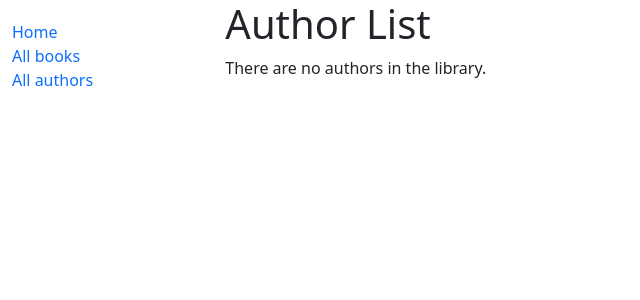
After one commit to mikhailDyoshin/The_Local_Library_website, a Django app: page /catalog/authors/ in a window 1280 px wide. The commit adds this page. Shown: the top 300 px of the page, without its empty margins (0-640 px from the left). Run offline with Django 4.2, Linux system fonts and the light colour scheme; data that the repository does not hold is empty.

Commit message:
Created author_list and author_detail pages.

```diff
--- /dev/null
+++ b/locallibrary/catalog/templates/catalog/author_list.html
@@ -0,0 +1,24 @@
+{% extends "catalog/base_generic.html" %}
+
+
+{% block content %}
+
+    <h1>Author List</h1>
+
+    {% if author_list %}
+        <ul>
+        {% for author in author_list %}
+            <li>
+                <a href="{{ author.get_absolute_url }}">
+                    {{ author.first_name }}
+                    {{ author.last_name }}
+                    ({{ author.date_of_birth }} - {{ author.date_of_death }})
+                </a>
+            </li>
+        {% endfor %}
+        </ul>
+    {% else %}
+        <p>There are no authors in the library.</p>
+    {% endif %}
+
+{% endblock %}
--- a/locallibrary/catalog/templates/catalog/base_generic.html
+++ b/locallibrary/catalog/templates/catalog/base_generic.html
@@ -24,7 +24,7 @@
 
                             <li><a href="{% url 'index' %}">Home</a></li>
                             <li><a href="{% url 'books' %}">All books</a></li>
-                            <li><a href="">All authors</a></li>
+                            <li><a href="{% url 'authors' %}">All authors</a></li>
 
                         </ul>
                     {% endblock %}
--- a/locallibrary/catalog/templates/catalog/book_detail.html
+++ b/locallibrary/catalog/templates/catalog/book_detail.html
@@ -3,7 +3,7 @@
 {% block content %}
     <h1>Title: {{ book.title }}</h1>
 
-    <p><strong>Author:</strong> <a href="">{{ book.author }}</a></p> <!-- author detail link not yet defined -->
+    <p><strong>Author:</strong> <a href="{{ book.author.get_absolute_url }}">{{ book.author }}</a></p> <!-- author detail link not yet defined -->
     <p><strong>Summary:</strong> {{ book.summary }}</p>
     <p><strong>ISBN:</strong> {{ book.isbn }}</p>
     <p><strong>Language:</strong> {{ book.language }}</p>
--- a/locallibrary/catalog/urls.py
+++ b/locallibrary/catalog/urls.py
@@ -5,4 +5,6 @@ urlpatterns = [
     path('', views.index, name='index'),
     path('books/', views.BookListView.as_view(), name="books"),
     path('book/<int:pk>', views.BookDetailView.as_view(), name='book-detail'),
+    path('authors/', views.AuthorListView.as_view(), name='authors'),
+    path('author/<int:pk>', views.AuthorDetailView.as_view(), name='author-detail')
 ]
--- a/locallibrary/catalog/views.py
+++ b/locallibrary/catalog/views.py
@@ -47,3 +47,19 @@ class BookDetailView(generic.DetailView):
     model = Book
 
     template_name = 'catalog/book_detail.html'
+
+
+class AuthorListView(generic.ListView):
+    model = Author
+
+    context_object_name = 'author_list'
+
+    template_name = 'catalog/author_list.html'
+
+    paginate_by = 10
+
+
+class AuthorDetailView(generic.DetailView):
+    model = Author
+
+    template_name = 'catalog/author_detail.html'
```
Also changed, not shown: locallibrary/catalog/templates/catalog/author_detail.html (added, +30 -0 lines).
